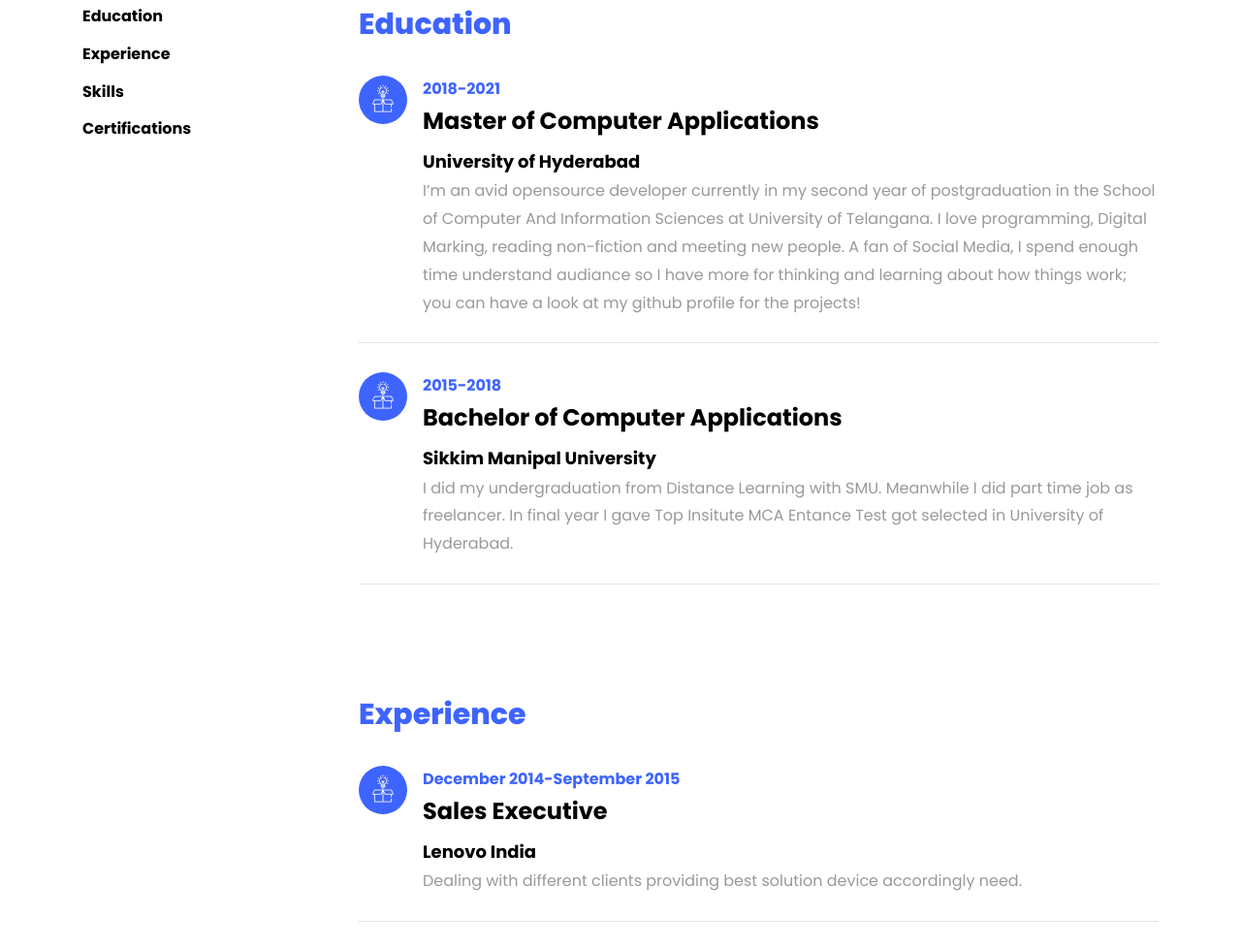
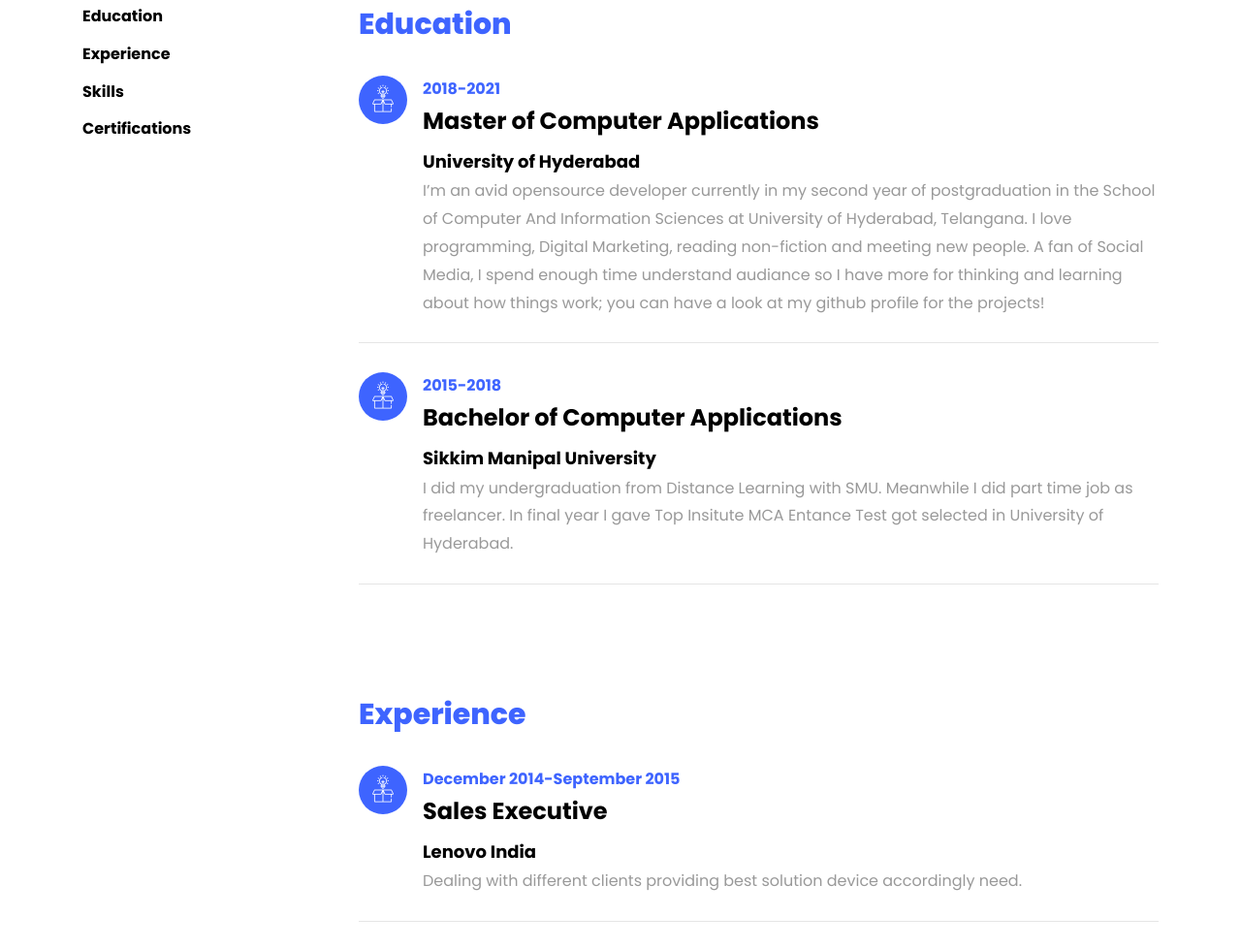
Before and after one commit to MrSassiest/mrsassiest.github.io, a plain HTML site: page index.html in a window 1280 px wide. Shown: the part 2052-3030 px from the top of the page at 97% size. Drawn offline with Linux system fonts and the light colour scheme; files whose address does not match are found by name.

Commit message:
changes in about section

```diff
--- a/index.html
+++ b/index.html
@@ -162,7 +162,7 @@
 		    					<span class="date">2018-2021</span>
 		    					<h2>Master of Computer Applications</h2>
 		    					<span class="position">University of Hyderabad</span>
-		    					<p>I’m an avid opensource developer currently in my second year of postgraduation in the School of Computer And Information Sciences at University of Telangana. I love programming, Digital Marking, reading non-fiction and meeting new people. A fan of Social Media, I spend enough time understand audiance so I have more for thinking and learning about how things work; you can have a look at my github profile for the projects!</p>
+		    					<p>I’m an avid opensource developer currently in my second year of postgraduation in the School of Computer And Information Sciences at University of Hyderabad, Telangana. I love programming, Digital Marketing, reading non-fiction and meeting new people. A fan of Social Media, I spend enough time understand audiance so I have more for thinking and learning about how things work; you can have a look at my github profile for the projects!</p>
 	    					</div>
 	    				</div>
 	    				<div class="resume-wrap d-flex ftco-animate">
```
